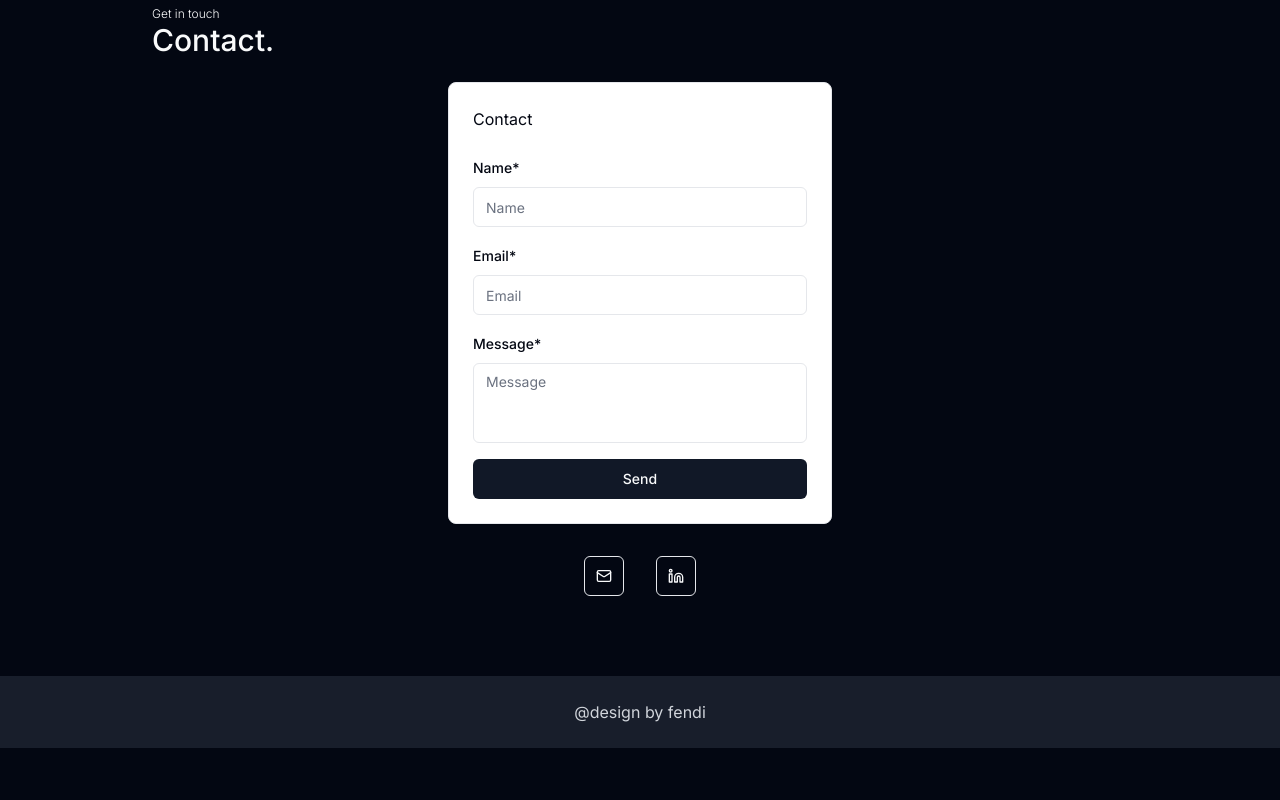
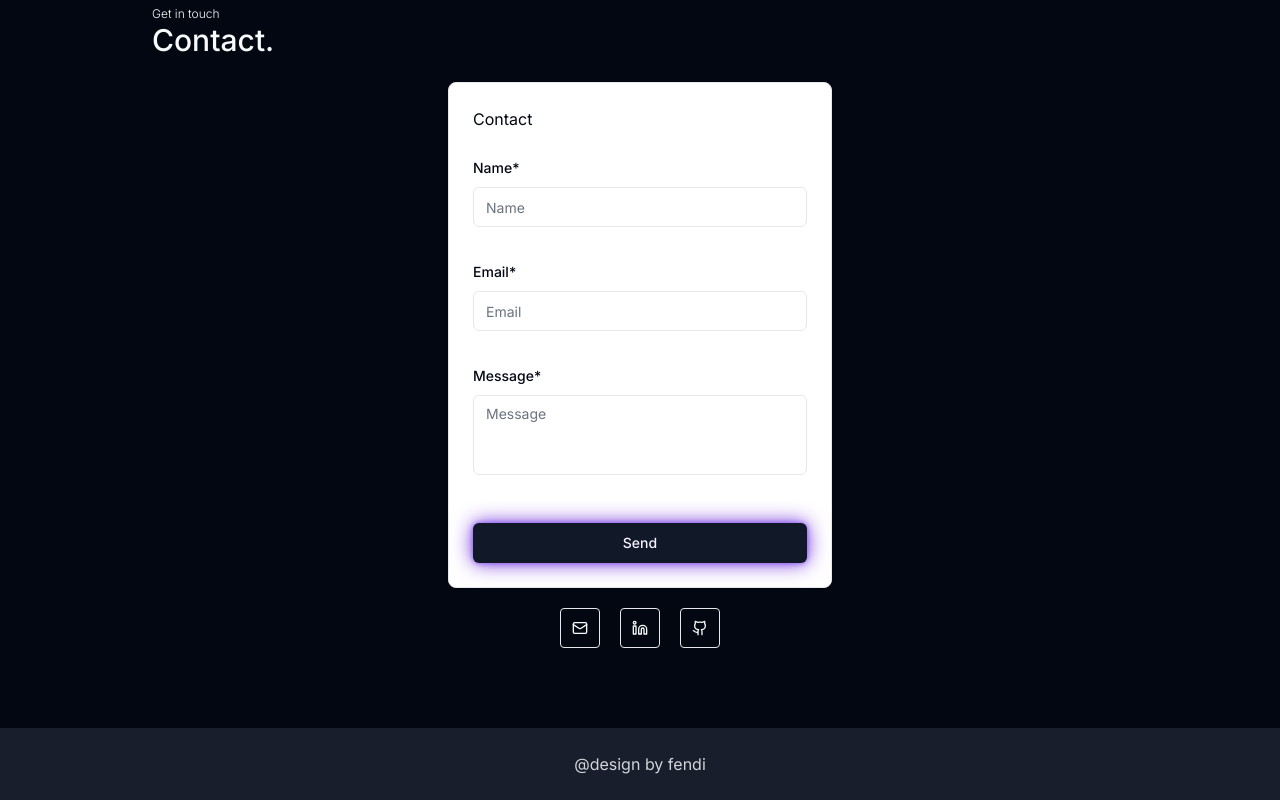
Before and after one commit to aFendell/portfolio, a Next.js app: page / in a window 1280 px wide. Shown: the part 2358-3158 px from the top of the page. Before the commit the page ends 3106 px from the top, so only its background shows below. Built offline with nearby package versions, Linux system fonts and the light colour scheme.

Commit message:
fix: contact form spacing github icon link

```diff
--- a/src/components/forms/Form.tsx
+++ b/src/components/forms/Form.tsx
@@ -157,14 +157,14 @@ const FormMessage = React.forwardRef<
   const body = error ? String(error?.message) : children;
 
   if (!body) {
-    return null;
+    return <p className="mt-2 h-4" />;
   }
 
   return (
     <p
       ref={ref}
       id={formMessageId}
-      className={cn("text-sm font-medium text-destructive", className)}
+      className={cn("text-xs font-medium text-destructive", className)}
       {...props}>
       {body}
     </p>
--- a/src/components/layout/MobileNav.tsx
+++ b/src/components/layout/MobileNav.tsx
@@ -24,7 +24,7 @@ const MobileNav = () => {
     <div className="fixed top-0 w-full border-opacity-40 bg-gray-950 bg-opacity-60 p-3 shadow-black/[0.03] backdrop-blur-md">
       <Button
         variant="ghost"
-        className="p-2"
+        size="icon"
         onClick={toggleIsOpen}
         data-collapse-toggle="navbar-sticky">
         <HemburgerIcon isOpen={isOpen} />
--- a/src/components/sections/contact/Contact.tsx
+++ b/src/components/sections/contact/Contact.tsx
@@ -1,5 +1,5 @@
 import React from "react";
-import { Linkedin, Mail } from "lucide-react";
+import { Linkedin, Mail, Github } from "lucide-react";
 import { contactData } from "@/data/contact";
 import { Muted, Title } from "@/components/ui/Typography";
 import ContactForm from "./ContactForm";
@@ -13,18 +13,25 @@ const Contact = () => {
       <Muted>{subtitle}</Muted>
       <Title>{title}</Title>
       <ContactForm />
-      <ul className="mt-8 flex justify-center gap-8">
+      <ul className="mt-5 flex justify-center gap-5">
         <li>
-          <Button variant="outline" size="icon">
-            <Link href="malito:fendell.assaf@gmail.com">
+          <Button variant="outline" size="icon" asChild>
+            <Link href="malito:fendell.assaf@gmail.com" target="_blank">
               <Mail className="h4 w-4" />
             </Link>
           </Button>
         </li>
         <li>
-          <Button variant="outline" size="icon">
-            <Link href="https://www.linkedin.com/in/afendell/">
+          <Button variant="outline" size="icon" asChild>
+            <Link href="https://www.linkedin.com/in/afendell/" target="_blank">
               <Linkedin className="h4 w-4" />
+            </Link>
+          </Button>
+        </li>
+        <li>
+          <Button variant="outline" size="icon" asChild>
+            <Link href="https://github.com/aFendell/" target="_blank">
+              <Github className="h4 w-4" />
             </Link>
           </Button>
         </li>
--- a/src/components/sections/contact/ContactForm.tsx
+++ b/src/components/sections/contact/ContactForm.tsx
@@ -90,7 +90,7 @@ const ContactForm = () => {
         <FormProvider {...form}>
           <form
             onSubmit={form.handleSubmit(onSubmit)}
-            className="flex flex-col space-y-4">
+            className="flex flex-col gap-2">
             <TextField
               name="name"
               control={form.control}
@@ -109,7 +109,10 @@ const ContactForm = () => {
               placeholder="Message"
               title="Message*"
             />
-            <Button type="submit" disabled={isMutating}>
+            <Button
+              type="submit"
+              disabled={isMutating}
+              className="mt-4 text-violet-50 neon-violet">
               {isMutating ? (
                 <>
                   <Loader2 className="mr-2 h-4 w-4 animate-spin" />
--- a/src/components/ui/Button.tsx
+++ b/src/components/ui/Button.tsx
@@ -23,7 +23,7 @@ const buttonVariants = cva(
         default: "h-10 px-4 py-2",
         sm: "h-9 rounded-md px-3",
         lg: "h-11 rounded-md px-8",
-        icon: "h-10 w-10",
+        icon: "h-10 w-10 rounded-sm",
       },
     },
     defaultVariants: {
```
